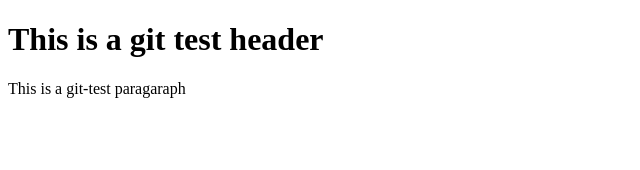
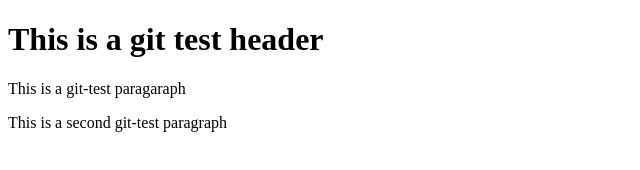
Before and after one commit to KibaaraNava/git-test, a plain HTML site: page index.html in a window 1280 px wide. Shown: the whole page, without its empty margins (0-640 px from the left). Drawn offline with Linux system fonts and the light colour scheme.

Commit message:
Third Commit

```diff
--- a/index.html
+++ b/index.html
@@ -4,6 +4,7 @@
         <body>
             <h1>This is a git test header</h1>
             <p>This is a git-test paragaraph</p>
+            <p>This is a second git-test paragraph</p>
         </body>
     </head>
 </html>
```
